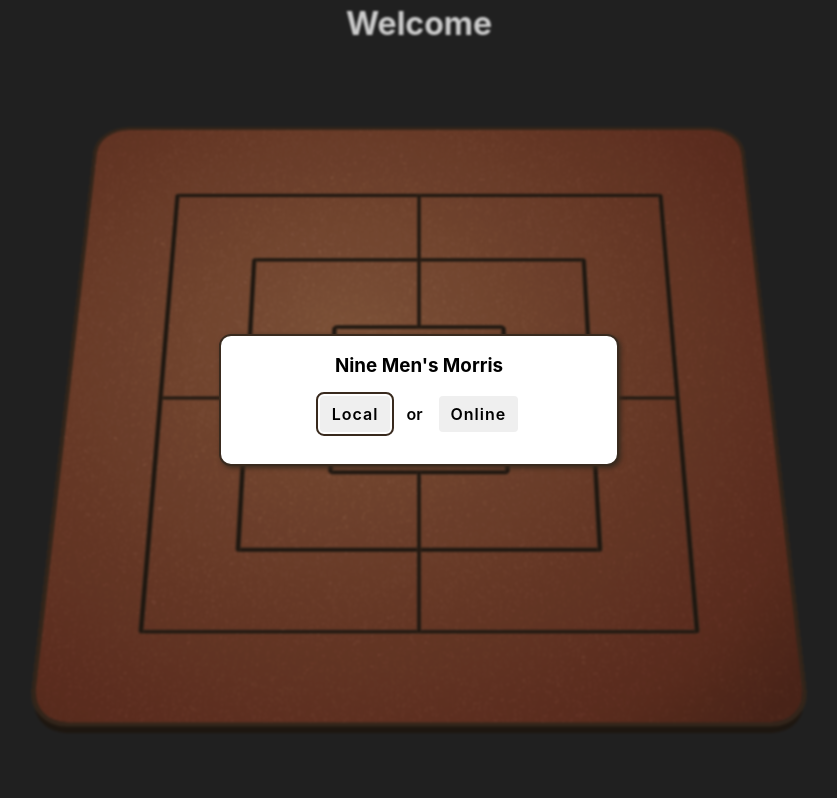
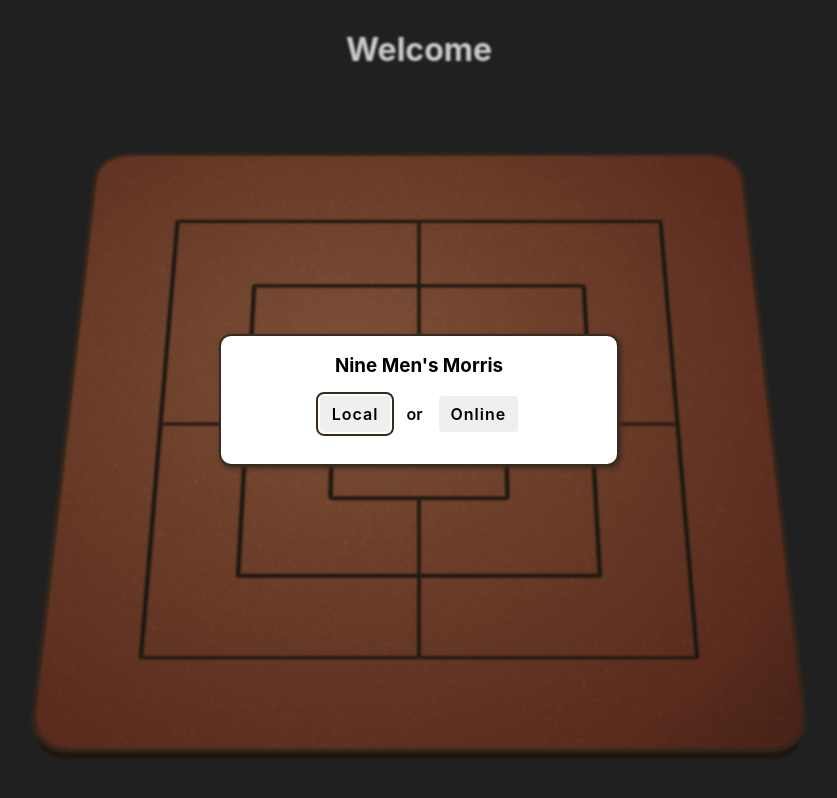
Before and after one commit to StephanUllmann/mill-game, a website built with Vite: page index.html in a window 1280 px wide. Shown: the top 798 px of the page, without its empty margins (221-1058 px from the left). Built offline with nearby package versions, Linux system fonts and the light colour scheme.

Commit message:
centered board

```diff
--- a/src/style.css
+++ b/src/style.css
@@ -46,7 +46,9 @@ main {
   display: flex;
   flex-direction: column;
   place-items: center;
+  justify-content: center;
   container-type: inline-size;
+  min-height: 100dvh;
 }
 
 .status-bar {
```
